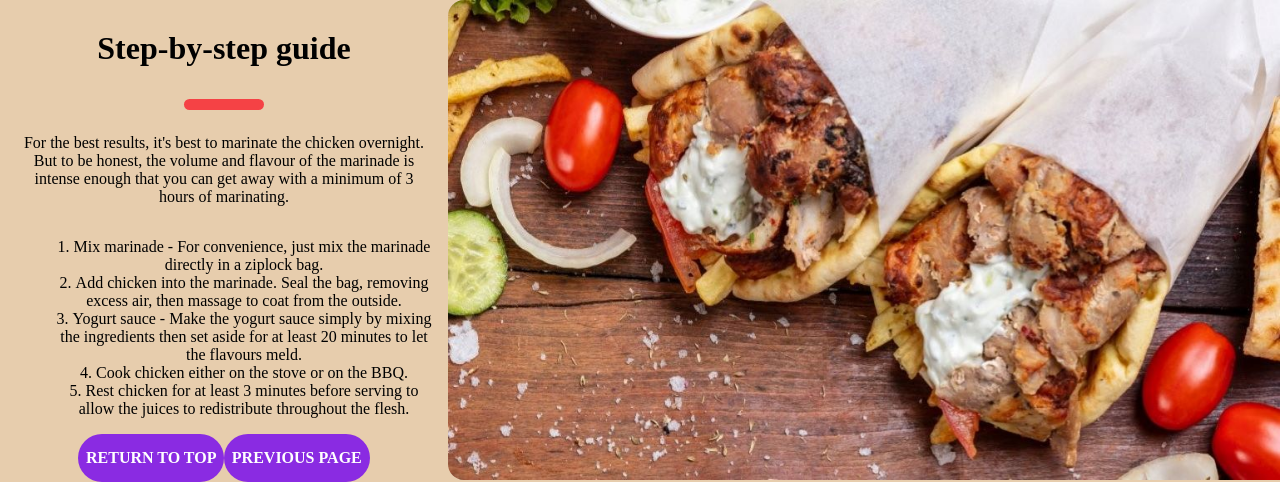
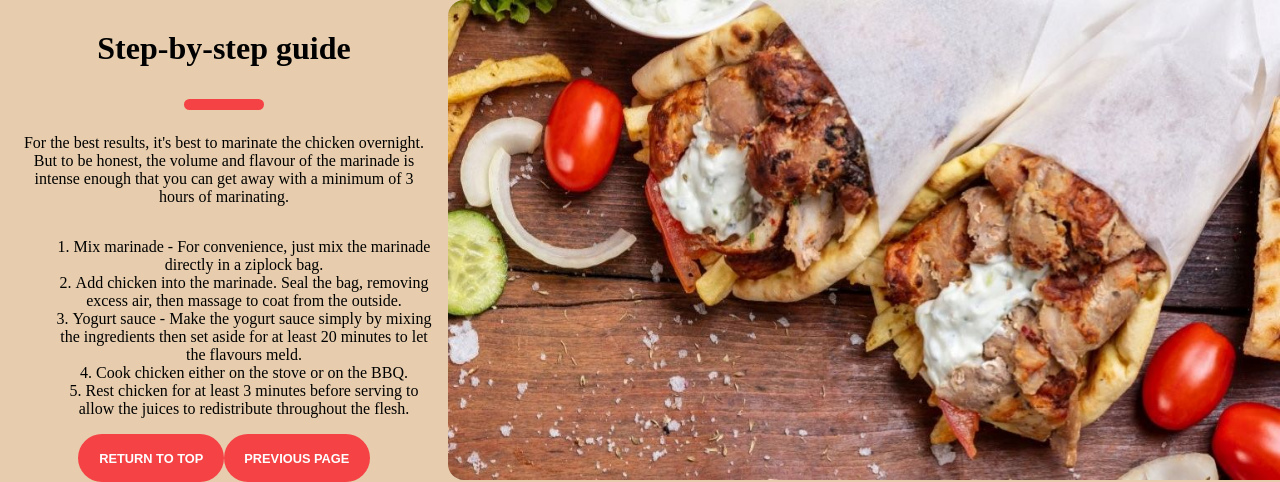
Before and after one commit to BulzanAlex/Odin_Project_Recipes, a plain HTML site: page recipes/shawarma.html in a window 1280 px wide. Shown: the part 1122-1604 px from the top of the page. Drawn offline with Linux system fonts and the light colour scheme.

Commit message:
Changed up the color of shawarma buttons

```diff
--- a/recipes/shawarma.css
+++ b/recipes/shawarma.css
@@ -93,7 +93,7 @@ body {
 }
 
 .button {
-    background: blueviolet;
+    background: rgb(245, 66, 69);
     width: 10em;
     height: 3em;
     border-radius: 2em;
@@ -106,9 +106,9 @@ body {
 
 .button span {
     color: white;
-    font-family: 'Times New Roman', Times, serif;
+    font-family:Arial, Helvetica, sans-serif;
     font-weight: 600;
-    font-size: 1em;
+    font-size: 0.8em;
 }
 
 .button:active {
```
